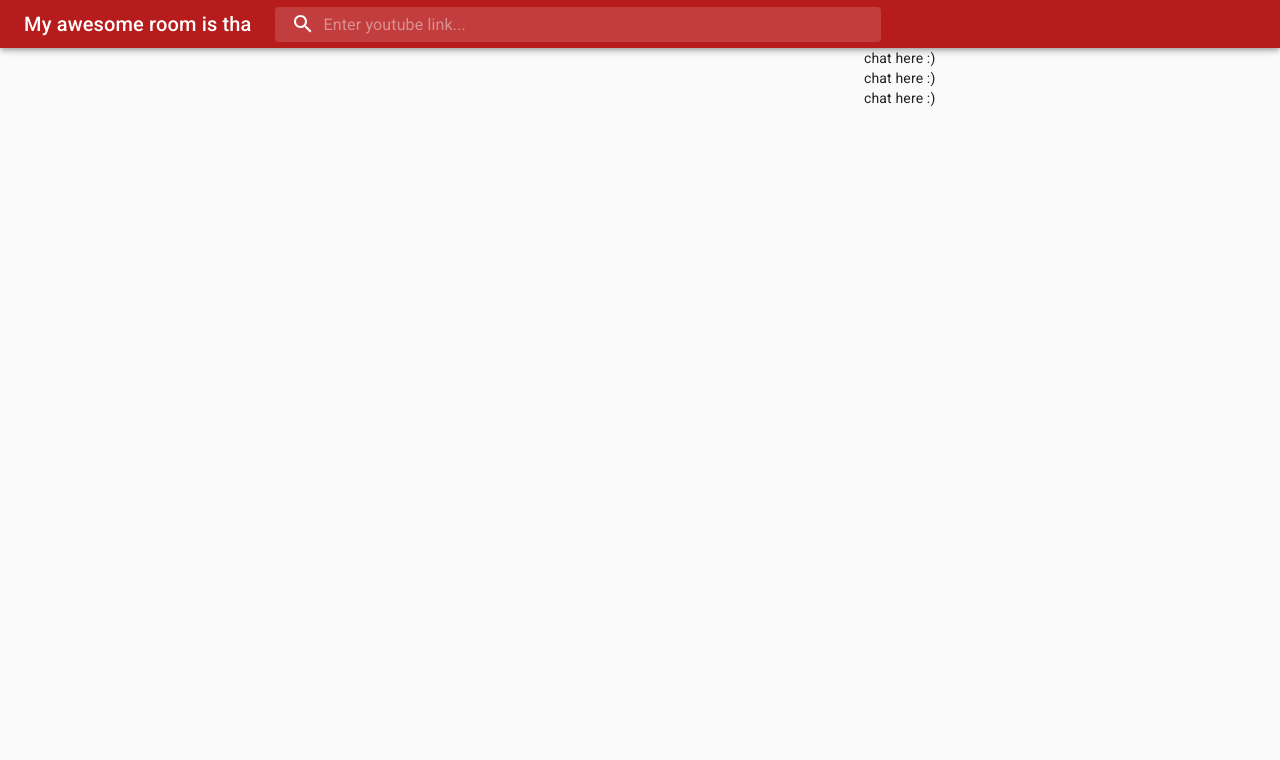
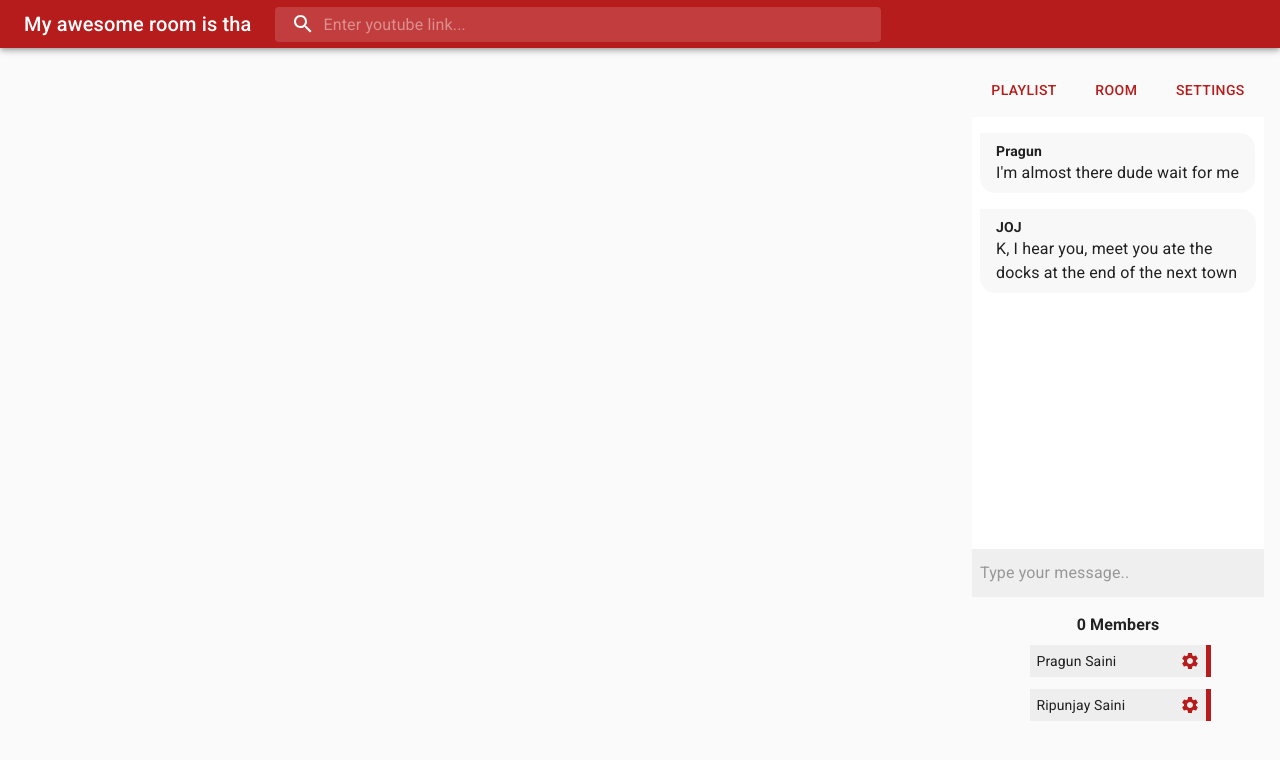
Before and after one commit to PragunSaini/SyncStream-UI, a React app: page /stream in a window 1280 px wide. Shown: the top 760 px of the page. Built offline with nearby package versions, Linux system fonts and the light colour scheme.

Commit message:
added more room page design components

```diff
--- /dev/null
+++ b/src/components/MemberList/MemberList.jsx
@@ -0,0 +1,103 @@
+import React, { useState } from 'react';
+import { Button, makeStyles, Popover, Typography } from '@material-ui/core';
+import SettingsIcon from '@material-ui/icons/Settings';
+
+const useStyles = makeStyles(theme => ({
+  root: {
+    marginTop: theme.spacing(2),
+    marginRight: theme.spacing(2),
+  },
+  memberCnt: {
+    textAlign: 'center',
+    fontWeight: 700,
+  },
+  memberDiv: {
+    display: 'flex',
+    flexDirection: 'column',
+    alignItems: 'center',
+  },
+  member: {
+    width: '60%',
+    margin: theme.spacing(1, 0, 0.5, 0),
+    padding: theme.spacing(0.75),
+    position: 'relative',
+    backgroundColor: theme.palette.grey[200],
+    display: 'flex',
+    alignItems: 'center',
+    '&::after': {
+      content: '""',
+      position: 'absolute',
+      top: 0,
+      left: '100%',
+      backgroundColor: theme.palette.primary.main,
+      width: '5px',
+      height: '100%',
+      display: 'block',
+    },
+  },
+  memberConfig: {
+    cursor: 'pointer',
+    marginLeft: 'auto',
+  },
+  popover: {
+    display: 'flex',
+    flexDirection: 'column',
+  },
+}));
+
+const members = ['Pragun Saini', 'Ripunjay Saini'];
+
+const MemberList = () => {
+  const classes = useStyles();
+  const [anchorEl, setAnchorEl] = useState(null);
+  const open = Boolean(anchorEl);
+
+  const handlePopoverOpen = event => {
+    setAnchorEl(event.currentTarget);
+  };
+
+  const handlePopoverClose = () => {
+    setAnchorEl(null);
+  };
+
+  return (
+    <div className={classes.root}>
+      <Typography className={classes.memberCnt} variant="body1">
+        0 Members
+      </Typography>
+      <div className={classes.memberDiv}>
+        {members.map((member, i) => (
+          <Typography
+            // eslint-disable-next-line
+            key={i}
+            className={classes.member}
+            variant="body2">
+            {member}
+            <SettingsIcon
+              fontSize="small"
+              color="primary"
+              className={classes.memberConfig}
+              onClick={handlePopoverOpen}
+            />
+          </Typography>
+        ))}
+        <Popover
+          className={classes.popover}
+          open={open}
+          anchorEl={anchorEl}
+          anchorOrigin={{
+            vertical: 'bottom',
+            horizontal: 'center',
+          }}
+          transformOrigin={{ vertical: 'top', horizontal: 'center' }}
+          onClose={handlePopoverClose}>
+          <Button>Promote</Button>
+          <Button disabled>Demote</Button>
+          <Button>Kick</Button>
+        </Popover>
+      </div>
+    </div>
+  );
+};
+
+export default MemberList;
--- /dev/null
+++ b/src/components/Playlist/Playlist.jsx
@@ -0,0 +1,33 @@
+import React from 'react';
+import PropTypes from 'prop-types';
+import { makeStyles } from '@material-ui/core';
+
+const useStyles = makeStyles(theme => ({
+  root: {
+    height: '60vh',
+    marginRight: theme.spacing(2),
+    backgroundColor: theme.palette.common.white,
+    display: 'flex',
+    flexDirection: 'column',
+    padding: 0,
+  },
+  noDisplay: {
+    display: 'none',
+  },
+}));
+
+const Playlist = ({ display }) => {
+  const classes = useStyles();
+
+  return (
+    <div className={`${classes.root} ${display ? '' : classes.noDisplay}`}>
+      <p>WOW</p>
+    </div>
+  );
+};
+
+Playlist.propTypes = {
+  display: PropTypes.bool,
+};
+
+export default Playlist;
--- /dev/null
+++ b/src/components/RoomChat/RoomChat.jsx
@@ -0,0 +1,96 @@
+import React from 'react';
+import PropTypes from 'prop-types';
+import { makeStyles, Typography, InputBase, fade } from '@material-ui/core';
+
+const useStyles = makeStyles(theme => ({
+  root: {
+    height: '60vh',
+    marginRight: theme.spacing(2),
+    backgroundColor: theme.palette.common.white,
+    display: 'flex',
+    flexDirection: 'column',
+    padding: 0,
+  },
+  chats: {
+    flexGrow: 1,
+    width: '100%',
+    padding: theme.spacing(1),
+    display: 'flex',
+    flexDirection: 'column',
+    alignItems: 'flex-start',
+    overflowY: 'auto',
+    marginBottom: theme.spacing(2),
+  },
+  typeRoot: {
+    marginTop: 'auto',
+    alignSelf: 'stretch',
+    backgroundColor: fade(theme.palette.grey[300], 0.5),
+    '&:hover': {
+      backgroundColor: fade(theme.palette.grey[300], 0.7),
+    },
+    padding: theme.spacing(1),
+  },
+  noDisplay: {
+    display: 'none',
+  },
+}));
+
+const useItemStyles = makeStyles(theme => ({
+  root: {
+    margin: theme.spacing(1, 0, 1, 0),
+    backgroundColor: fade(theme.palette.grey[400], 0.1),
+    padding: theme.spacing(1, 2),
+    borderRadius: '0 15px 15px 15px',
+  },
+  name: {
+    fontWeight: '700',
+  },
+}));
+
+const RoomChat = ({ display }) => {
+  const classes = useStyles();
+
+  return (
+    <div className={`${classes.root} ${display ? '' : classes.noDisplay}`}>
+      <div className={classes.chats}>
+        <ChatItem
+          msg={{ name: 'Pragun', data: "I'm almost there dude wait for me" }}
+        />
+        <ChatItem
+          msg={{
+            name: 'JOJ',
+            data:
+              'K, I hear you, meet you ate the docks at the end of the next town',
+          }}
+        />
+      </div>
+      <InputBase
+        classes={{ root: classes.typeRoot }}
+        placeholder="Type your message.."
+      />
+    </div>
+  );
+};
+
+const ChatItem = ({ msg }) => {
+  const classes = useItemStyles();
+
+  return (
+    <div className={classes.root}>
+      <Typography variant="body2" className={classes.name}>
+        {msg.name}
+      </Typography>
+      <Typography variant="body1">{msg.data}</Typography>
+    </div>
+  );
+};
+
+ChatItem.propTypes = {
+  msg: PropTypes.object,
+};
+
+RoomChat.propTypes = {
+  display: PropTypes.bool,
+};
+
+export default RoomChat;
--- /dev/null
+++ b/src/components/RoomMenu/RoomMenu.jsx
@@ -0,0 +1,43 @@
+import React from 'react';
+import PropTypes from 'prop-types';
+import { makeStyles, Button } from '@material-ui/core';
+
+const useStyles = makeStyles(theme => ({
+  root: {
+    marginRight: theme.spacing(2),
+    marginBottom: theme.spacing(1),
+    display: 'flex',
+    flexDirection: 'row',
+  },
+  button: { flexGrow: 1 },
+}));
+
+const RoomMenu = ({ setViewChat }) => {
+  const classes = useStyles();
+
+  return (
+    <div className={classes.root}>
+      <Button
+        color="primary"
+        onClick={() => setViewChat(false)}
+        className={classes.button}>
+        Playlist
+      </Button>
+      <Button
+        color="primary"
+        onClick={() => setViewChat(true)}
+        className={classes.button}>
+        Room
+      </Button>
+      <Button color="primary" className={classes.button}>
+        Settings
+      </Button>
+    </div>
+  );
+};
+
+RoomMenu.propTypes = {
+  setViewChat: PropTypes.func,
+};
+
+export default RoomMenu;
--- a/src/components/Youtube/Youtube.jsx
+++ b/src/components/Youtube/Youtube.jsx
@@ -26,7 +26,7 @@ const Youtube = () => {
 
   return (
     <YouTube
-      videoId="1o84y-5-cO0"
+      videoId="PYQdRr7ueSs"
       containerClassName={classes.youtubeContainer}
       className={classes.youtubeIframe}
       opts={{
--- a/src/pages/Stream/Stream.jsx
+++ b/src/pages/Stream/Stream.jsx
@@ -1,34 +1,47 @@
-import React from 'react';
+import React, { useState } from 'react';
 import { Grid, makeStyles } from '@material-ui/core';
 
 import Youtube from '../../components/Youtube/Youtube';
 import RoomNav from '../../components/RoomNav/RoomNav';
+import RoomMenu from '../../components/RoomMenu/RoomMenu';
+import RoomChat from '../../components/RoomChat/RoomChat';
+import Playlist from '../../components/Playlist/Playlist';
+import MemberList from '../../components/MemberList/MemberList';
 
 const useStyles = makeStyles(theme => ({
   root: {
     width: '100%',
     overflowX: 'hidden',
   },
-  title: {
-    padding: theme.spacing(2),
-    fontWeight: 500,
+  main: {
+    marginTop: theme.spacing(2),
+  },
+  videoDiv: {
+    padding: theme.spacing(0, 5, 0, 5),
+    [theme.breakpoints.down('sm')]: {
+      padding: theme.spacing(0, 2, 0, 2),
+    },
   },
 }));
 
 const Stream = () => {
   const classes = useStyles();
+  const [viewChat, setViewChat] = useState(true);
 
   return (
     <div className={classes.root}>
       <RoomNav roomTitle="My awesome room is tha " />
-      <Grid container spacing={2}>
-        <Grid item xs={12} md={8}>
-          <Youtube />
+      <Grid container spacing={2} className={classes.main}>
+        <Grid item xs={12} md={9}>
+          <div className={classes.videoDiv}>
+            <Youtube />
+          </div>
         </Grid>
-        <Grid item xs={12} md={4}>
-          <div>chat here :)</div>
-          <div>chat here :)</div>
-          <div>chat here :)</div>
+        <Grid item xs={12} md={3}>
+          <RoomMenu setViewChat={setViewChat} />
+          <RoomChat display={viewChat} />
+          <Playlist display={!viewChat} />
+          <MemberList />
         </Grid>
       </Grid>
     </div>
```
